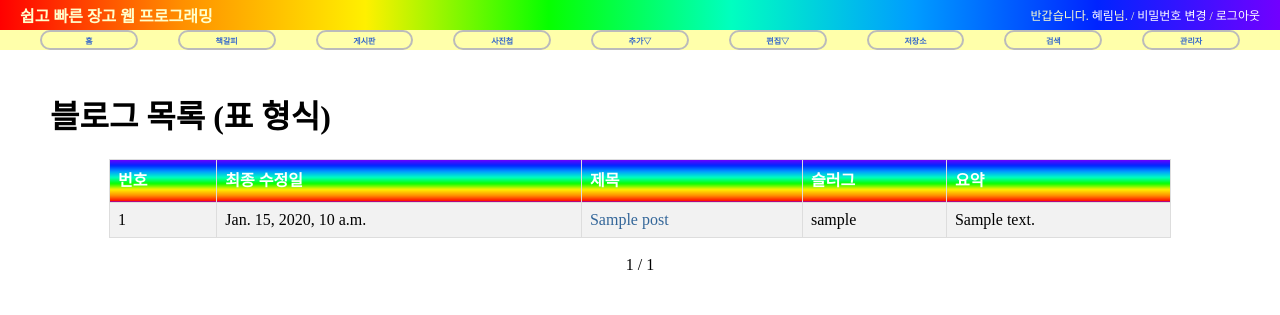
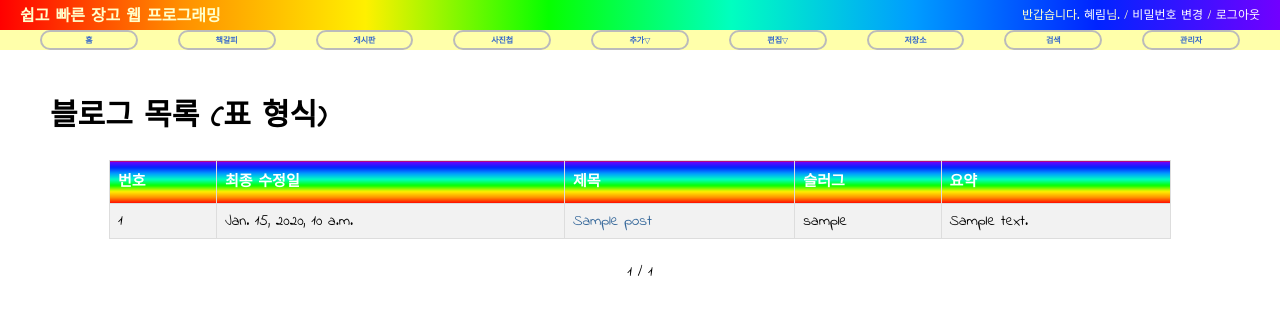
Before and after one commit to shn04097/my-first-bookmark, a Django app: template blog/templates/blog/post_all.html in a window 1280 px wide. Shown: the top 315 px of the page. Run offline with Django 3.2, Linux system fonts and the light colour scheme; the template is opened without the code that fills it: most values are stand-ins (such as "Sample title", 1, 10 or a date in 2020); some web fonts are replaced.

Commit message:
Changed ...

```diff
--- a/static/css/base.css
+++ b/static/css/base.css
@@ -1,29 +1,8 @@
-/*@import url(//fonts.googleapis.com/earlyaccess/hanna.css);*/
-
-/*.hanna * {*/
- /*font-family: 'Hanna', fantasy;*/
-/*}*/
-
-@font-face {
-  font-family: 'Jeju Gothic';
-  font-style: normal;
-  font-weight: 400;
-  src: url(//fonts.gstatic.com/ea/jejugothic/v3/JejuGothic-Regular.eot);
-  src: url(//fonts.gstatic.com/ea/jejugothic/v3/JejuGothic-Regular.eot?#iefix) format('embedded-opentype'),
-       url(//fonts.gstatic.com/ea/jejugothic/v3/JejuGothic-Regular.woff2) format('woff2'),
-       url(//fonts.gstatic.com/ea/jejugothic/v3/JejuGothic-Regular.woff) format('woff'),
-       url(//fonts.gstatic.com/ea/jejugothic/v3/JejuGothic-Regular.ttf) format('truetype');
-}
-
-  body {
+ body {
       /*font-family: "Lucida Grande", Verdana, Arial, sans-serif;*/
 
-      /*font-family: 'Sunflower', sans-serif;*/
-      /*font-size: 15px;*/
-
-      font-family: 'Jeju Gothic';
-      font-style: normal;
-      font-weight: 400;
+      font-family: 'Indie Flower', cursive;
+      font-size: 15px;
   }
 
   /* PAGE STRUCTURE */
--- a/templates/base.html
+++ b/templates/base.html
@@ -6,7 +6,7 @@
 
   {% load staticfiles %}  <!--정적 파일인 css 연결하기 위하여, staticfiles를 로드-->
   <!--스타일시트 css/base.css 작성이 필요함-->
-  <!--<link href="https://fonts.googleapis.com/css?family=Sunflower:300" rel="stylesheet">-->
+  <link href="https://fonts.googleapis.com/css?family=Indie+Flower" rel="stylesheet">
   <link rel="stylesheet" type="text/css" href="{% block stylesheet %}{% static "css/base.css" %}{% endblock %}" />
   <link rel="stylesheet" type="text/css" href="{% block extrastyle %}{% endblock %}" />
 
```
